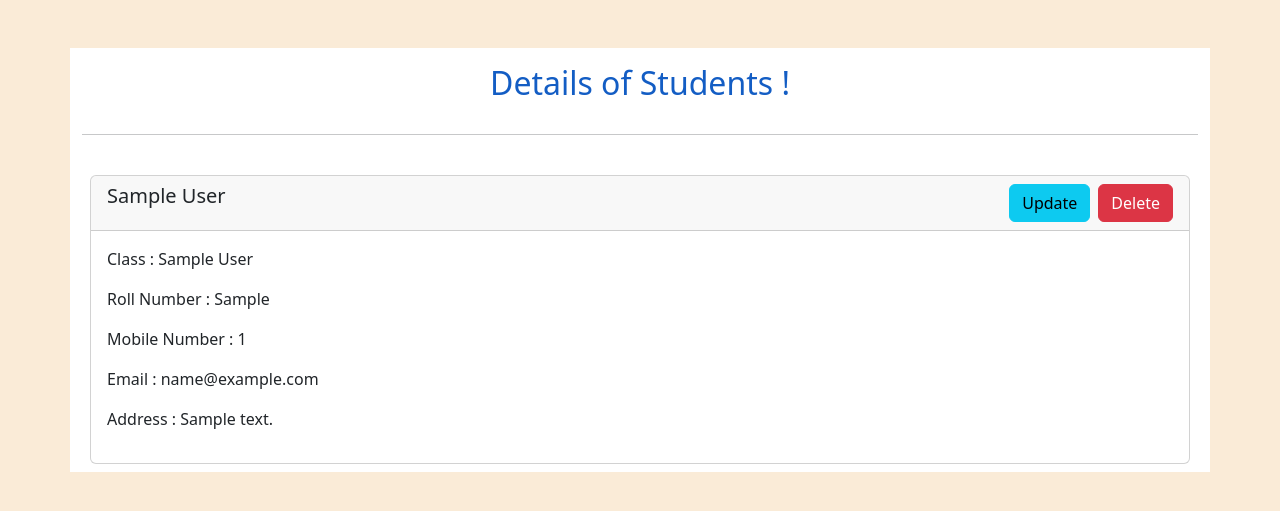
After one commit to mukunddp/WebApp_March23, a Django app: page /student_details/1 in a window 1280 px wide. The commit adds this page. Shown: the top 511 px of the page. Run offline with Django 4.2, Linux system fonts and the light colour scheme; tables that the repository leaves empty hold one stand-in row (values such as "Sample post").

Commit message:
Create in CRUD

```diff
--- a/SchoolMgmt/school/models.py
+++ b/SchoolMgmt/school/models.py
@@ -6,12 +6,9 @@ from django.db import models
 class Student(models.Model):
     name = models.CharField(max_length=150)
     email = models.EmailField()
-
     address = models.TextField()
-
     age = models.IntegerField()
     dob = models.DateTimeField()
     mobile_no = models.BigIntegerField()
-
     roll_no = models.CharField(max_length=50)
     class_name = models.CharField(max_length=50)
--- /dev/null
+++ b/SchoolMgmt/school/templates/student_details.html
@@ -0,0 +1,43 @@
+<!DOCTYPE html>
+<html lang="en">
+
+<head>
+    <meta charset="UTF-8">
+    <title>Student Details</title>
+    <link href="https://cdn.jsdelivr.net/npm/bootstrap@5.3.0/dist/css/bootstrap.min.css" rel="stylesheet"
+          integrity="sha384-9ndCyUaIbzAi2FUVXJi0CjmCapSmO7SnpJef0486qhLnuZ2cdeRhO02iuK6FUUVM" crossorigin="anonymous">
+</head>
+
+<body style="background-color: antiquewhite;">
+<section class="container mt-5" style="background-color: white;">
+    <div class="text-center">
+        <h2 class="p-3" style="color: rgb(19, 93, 196);">
+            Details of Students !
+        </h2>
+    </div>
+    <hr>
+    <div class="p-2">
+
+        <div class="card mt-3">
+            <div class="card-header">
+                <h5 class="card-title">{{student.name}}
+                    <span>
+                        <a href="#" class="btn btn-danger float-end">Delete</a>
+                        <a href="#" class="btn btn-info float-end me-2">Update</a>
+                    </span>
+                </h5>
+            </div>
+            <div class="card-body">
+                <p>Class : {{student.class_name}} </p>
+                <p>Roll Number : {{student.roll_no}} </p>
+                <p>Mobile Number : {{student.mobile_no}} </p>
+                <p>Email : {{student.email}} </p>
+                <p>Address : {{student.address}} </p>
+            </div>
+        </div>
+
+    </div>
+</section>
+</body>
+
+</html>
--- a/SchoolMgmt/school/urls.py
+++ b/SchoolMgmt/school/urls.py
@@ -8,5 +8,7 @@ urlpatterns = [
     path('login/', views.login, name='login'),
     path('add_student/', views.add_student, name='add_student'),
     path('save_student/', views.save_student, name='save_student'),
+    path('show_students/', views.show_students, name='show_students'),
+    path('student_details/<int:pk>', views.student_details, name='student_details'),
 
 ]
--- a/SchoolMgmt/school/views.py
+++ b/SchoolMgmt/school/views.py
@@ -37,10 +37,15 @@ def save_student(request):
     s.save()
     print('Successfully Added Data In Database')
     # save will add the changes inside the model
-    return redirect('add_student')
+    return redirect('show_students')
 
 
-# Retrieve Operation
+# Retrieve Operation / Read
 def show_students(request):
+    students_data = Student.objects.all()
+    return render(request, 'all_student_data.html', {'students_data': students_data})
 
-    return
+
+def student_details(request, pk):
+    student = Student.objects.get(id=pk)
+    return render(request, 'student_details.html', {'student': student})
```
Also changed, not shown: SchoolMgmt/school/templates/add_student.html (+8 -8 lines), SchoolMgmt/school/templates/all_student_data.html (added, +35 -0 lines).
